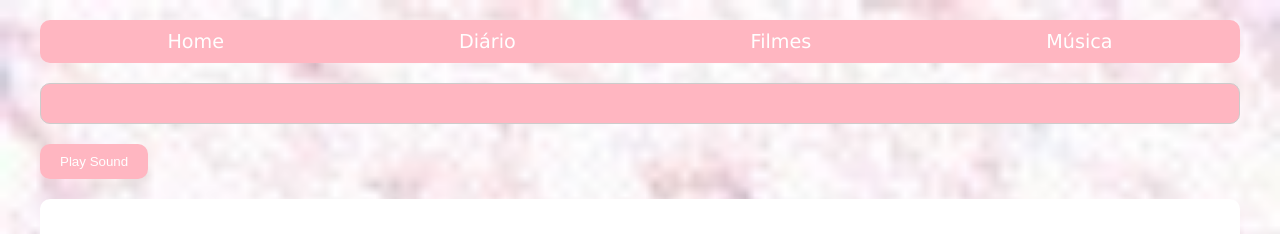
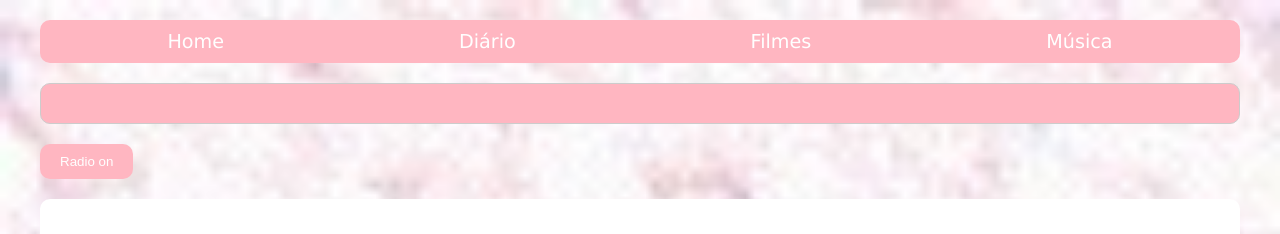
Before and after one commit to eliascmendhes/pinkproject, a React (Vite) app: page / in a window 1280 px wide. Shown: the top 234 px of the page. Built offline with nearby package versions, Linux system fonts and the light colour scheme.

Commit message:
radio att

```diff
--- a/src/App.jsx
+++ b/src/App.jsx
@@ -39,7 +39,7 @@ import React, { useState, useEffect } from 'react';
             {/* <div className="gif-container">
 
             </div> */}
-            <button onClick={togglePlay}>{playing ? 'Pause Sound' : 'Play Sound'}</button>
+            <button onClick={togglePlay}>{playing ? 'Radio off' : 'Radio on'}</button>
             <Routes>
               <Route path="/" element={<HomePage />} />
               <Route path="/diary" element={<DiaryPage />} />
```
